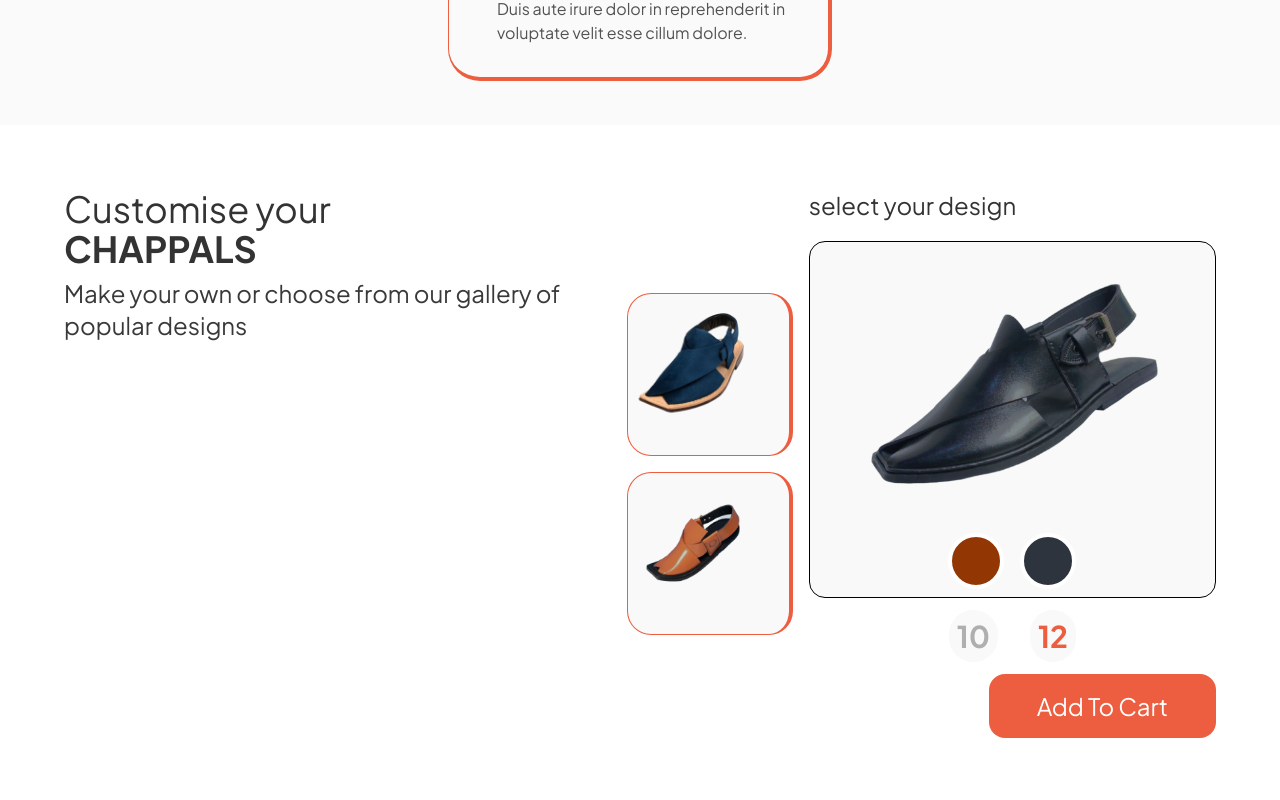
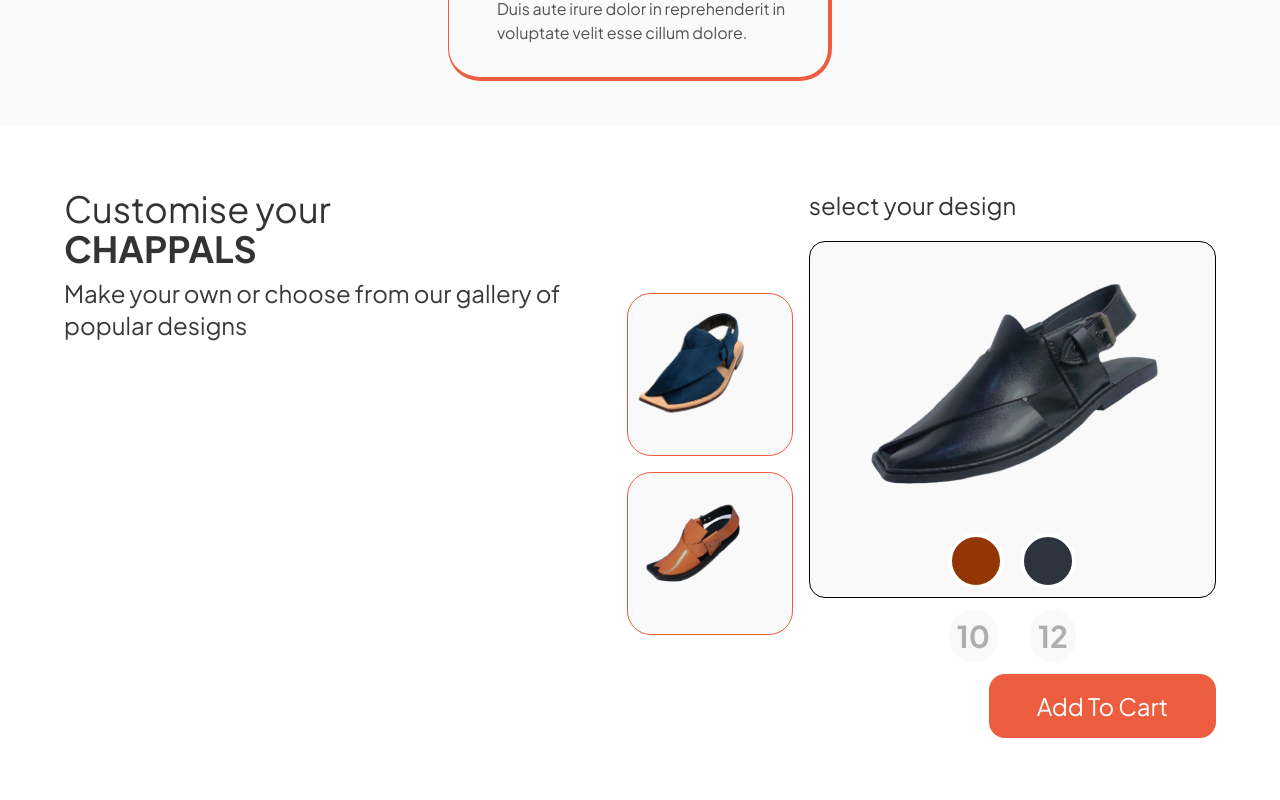
Before and after one commit to hariscs/lala-chappal, a Next.js app in the folder client/: page / in a window 1280 px wide. Shown: the part 2680-3480 px from the top of the page. Built offline with nearby package versions, Linux system fonts and the light colour scheme.

Commit message:
add fetch to product

```diff
--- a/client/constants/data.ts
+++ b/client/constants/data.ts
@@ -37,3 +37,16 @@ export const offers = [
     text: ' Lorem ipsum dolor sit amet, consectetur adipiscing elit. Vestibulum mollis nunc a molestie dictum. Lorem ipsum dolor sit amet, consectetur adiio.',
   },
 ]
+
+export const imagesData = [
+  {
+    id: '1',
+    src: '/bluechappal.png',
+    name: 'blue-chappal',
+  },
+  {
+    id: '2',
+    src: '/yellowchappal.png',
+    name: 'yellow-chappal',
+  },
+]
--- /dev/null
+++ b/client/container/Custom.tsx
@@ -0,0 +1,147 @@
+import React, { useState } from 'react'
+import Image from 'next/image'
+
+import { Button } from '@components/Button'
+import { Wrapper } from '@components/Wrapper'
+import { imagesData } from 'constants/data'
+
+export const Custom = () => {
+  const [selectedDesign, setSelectedDesign] = useState('')
+  const [selectedColor, setSelectedColor] = useState('')
+  const [selectedNumber, setSelectedNumber] = useState('')
+
+  const handleDesignSelect = (src: string) => {
+    setSelectedDesign(src)
+  }
+
+  const handleColorSelect = (color: string) => {
+    setSelectedColor(color)
+  }
+
+  const handleNumberSelect = (number: string) => {
+    setSelectedNumber(number)
+  }
+
+  const handleSubmit = (event: { preventDefault: () => void }) => {
+    event.preventDefault()
+
+    // Prepare the data to be sent to the API
+    const formData = {
+      design: selectedDesign,
+      color: selectedColor,
+      number: selectedNumber,
+    }
+
+    // Send form data to the API using fetch or any other HTTP client library
+    fetch('https://example.com/api/endpoint', {
+      method: 'POST',
+      headers: {
+        'Content-Type': 'application/json',
+      },
+      body: JSON.stringify(formData),
+    })
+      .then((response) => response.json())
+      .then((data) => {
+        // Handle the API response if needed
+        console.log(data)
+      })
+      .catch((error) => {
+        // Handle any errors that occur during the API request
+        console.error(error)
+      })
+    console.log(formData)
+  }
+
+  return (
+    <section className='py-8 lg:py-16'>
+      <Wrapper>
+        <form
+          onSubmit={handleSubmit}
+          className='flex flex-col justify-between lg:flex-row gap-4'
+        >
+          <div>
+            <h2 className='text-4xl text-[#333]'>
+              Customise your <br />{' '}
+              <span className='uppercase font-bold'>chappals</span>
+            </h2>
+            <p className='text-xl lg:text-2xl mt-2'>
+              Make your own or choose from our gallery of popular designs
+            </p>
+          </div>
+          <div className='flex gap-4 items-center'>
+            <div className='flex flex-col gap-4'>
+              {imagesData.map((img, i) => (
+                <div
+                  key={i}
+                  className={`bg-[#f9f9f9] cursor-pointer border border-primary rounded-3xl w-[166px] h-[163px] ${
+                    selectedDesign === img.name ? 'border-r-4 border-b-4' : 'border-r border-b'
+                  }`}
+                  onClick={() => handleDesignSelect(img.name)}
+                >
+                  <Image
+                    src={img.src}
+                    width={130}
+                    height={130}
+                    alt={img.name}
+                  />
+                </div>
+              ))}
+            </div>
+            <div>
+              <h4 className='text-[#333] text-2xl mb-5'>select your design</h4>
+              <div className='border flex flex-col justify-between p-2 items-center bg-[#f9f9f9] max-w-[668px] max-h-[548px] rounded-2xl'>
+                <div>
+                  <Image
+                    src='/blackchappal.png'
+                    alt='chappal'
+                    width={537}
+                    height={309}
+                  />
+                </div>
+                <div className='flex gap-4'>
+                  <div
+                    className={`rounded-full cursor-pointer border-4 w-14 h-14 bg-[#923603] ${
+                      selectedColor === 'yellow'
+                        ? 'border-primary'
+                        : 'border-white'
+                    }`}
+                    onClick={() => handleColorSelect('yellow')}
+                  ></div>
+                  <div
+                    className={`rounded-full cursor-pointer border-4 w-14 h-14 bg-[#2E343E] ${
+                      selectedColor === 'dark-blue'
+                        ? 'border-primary'
+                        : 'border-white'
+                    }`}
+                    onClick={() => handleColorSelect('dark-blue')}
+                  ></div>
+                </div>
+              </div>
+              <div className='flex text-3xl my-3 font-bold items-center justify-center gap-8'>
+                <div
+                  className={`bg-[#f9f9f9] cursor-pointer rounded-full p-2 ${
+                    selectedNumber === '10' ? 'text-primary' : 'text-[#afafaf]'
+                  }`}
+                  onClick={() => handleNumberSelect('10')}
+                >
+                  10
+                </div>
+                <div
+                  className={`bg-[#f9f9f9] cursor-pointer rounded-full p-2 ${
+                    selectedNumber === '12' ? 'text-primary' : 'text-[#afafaf]'
+                  }`}
+                  onClick={() => handleNumberSelect('12')}
+                >
+                  12
+                </div>
+              </div>
+              <div className='text-end'>
+                <Button type='submit'>Add to cart</Button>
+              </div>
+            </div>
+          </div>
+        </form>
+      </Wrapper>
+    </section>
+  )
+}
--- a/client/container/Cutsom.tsx
+++ /dev/null
@@ -1,73 +0,0 @@
-import { Button } from '@components/Button'
-import { Wrapper } from '@components/Wrapper'
-import Image from 'next/image'
-import React from 'react'
-const data = [
-  {
-    id: '1',
-    src: '/bluechappal.png',
-  },
-  {
-    id: '2',
-    src: '/yellowchappal.png',
-  },
-]
-export const Cutsom = () => {
-  return (
-    <section className='py-8 lg:py-16'>
-      <Wrapper>
-        <form className='flex flex-col justify-between lg:flex-row gap-4'>
-          <div>
-            <h2 className='text-4xl text-[#333]'>
-              Customise your <br />{' '}
-              <span className='uppercase font-bold'>chappals</span>
-            </h2>
-            <p className='text-xl lg:text-2xl mt-2'>
-              Make your own or choose from our gallery of popular designs
-            </p>
-          </div>
-          <div className='flex gap-4 items-center'>
-            <div className='flex flex-col gap-4'>
-              {data.map((img, i) => (
-                <div
-                  key={i}
-                  className=' bg-[#f9f9f9] cursor-pointer border border-primary border-r-4 rounded-3xl w-[166px] h-[163px]'
-                >
-                  <Image src={img.src} width={130} height={130} alt='chappal' />
-                </div>
-              ))}
-            </div>
-            <div>
-              <h4 className='text-[#333] text-2xl mb-5'>select your design</h4>
-              <div className='border flex flex-col justify-between p-2 items-center bg-[#f9f9f9] max-w-[668px] max-h-[548px] rounded-2xl'>
-                <div>
-                  <Image
-                    src='/blackchappal.png'
-                    alt='chappal'
-                    width={537}
-                    height={309}
-                  />
-                </div>
-                <div className='flex gap-4'>
-                  <div className='rounded-full cursor-pointer border-4 w-14 h-14 bg-[#923603] border-white'></div>
-                  <div className='rounded-full cursor-pointer border-4 w-14 h-14 border-white bg-[#2E343E]'></div>
-                </div>
-              </div>
-              <div className='flex text-3xl my-3 font-bold items-center justify-center gap-8'>
-                <div className=' bg-[#f9f9f9] text-[#afafaf] cursor-pointer rounded-full p-2'>
-                  10
-                </div>
-                <div className=' text-primary bg-[#f9f9f9] cursor-pointer rounded-full p-2'>
-                  12
-                </div>
-              </div>
-              <div className='text-end'>
-                <Button>Add to cart</Button>
-              </div>
-            </div>
-          </div>
-        </form>
-      </Wrapper>
-    </section>
-  )
-}
--- a/client/pages/index.tsx
+++ b/client/pages/index.tsx
@@ -1,5 +1,5 @@
 import { Contact } from '@container/Contact'
-import { Cutsom } from '@container/Cutsom'
+import { Custom } from '@container/Custom'
 import { Footer } from '@container/Footer'
 import { Header } from '@container/Header'
 import { Hero } from '@container/Hero'
@@ -19,7 +19,7 @@ export default function Home() {
       <main>
         <Hero />
         <Offers />
-        <Cutsom />
+        <Custom />
         <Contact />
         <Footer />
       </main>
```
